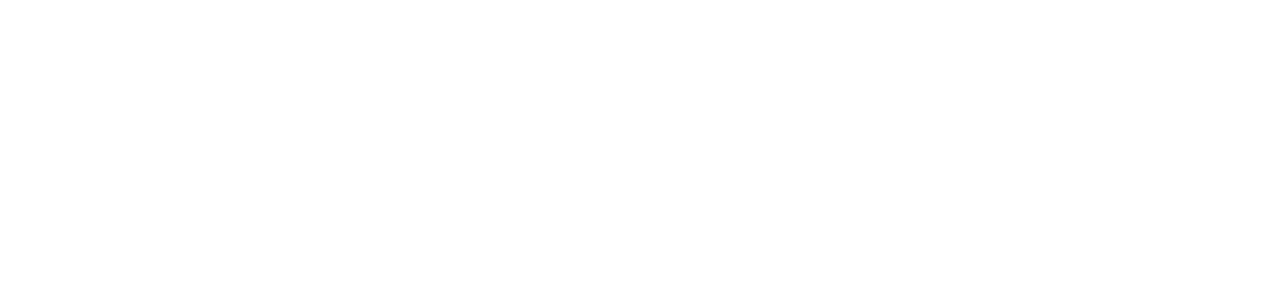
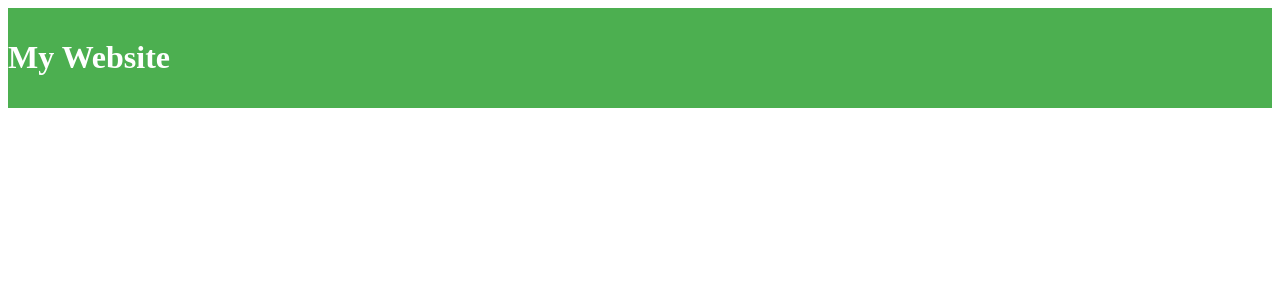
Before and after one commit to Mmishaaa/SVCH, a React (Vite) app in the folder lab rab 1/: page / in a window 1280 px wide. Shown: the top 300 px of the page. Built offline with nearby package versions, Linux system fonts and the light colour scheme.

Commit message:
add header

```diff
--- a/lab rab 1/src/App.jsx
+++ b/lab rab 1/src/App.jsx
@@ -1,6 +1,10 @@
+import Header from "./components/header/header"
+
 function App() {
   return (
-    <></>
+    <>
+      <Header></Header>
+    </>
   )
 }
 
--- /dev/null
+++ b/lab rab 1/src/components/header/header.jsx
@@ -0,0 +1,13 @@
+import { Component } from "react";
+
+class Header extends Component {
+  render() {
+    return (
+      <header style={{backgroundColor: '#4CAF50', color: 'white', padding: '10px 0'}}>
+        <h1 className="header-title">My Website</h1>
+      </header>
+    )
+  }
+}
+
+export default Header;
```
